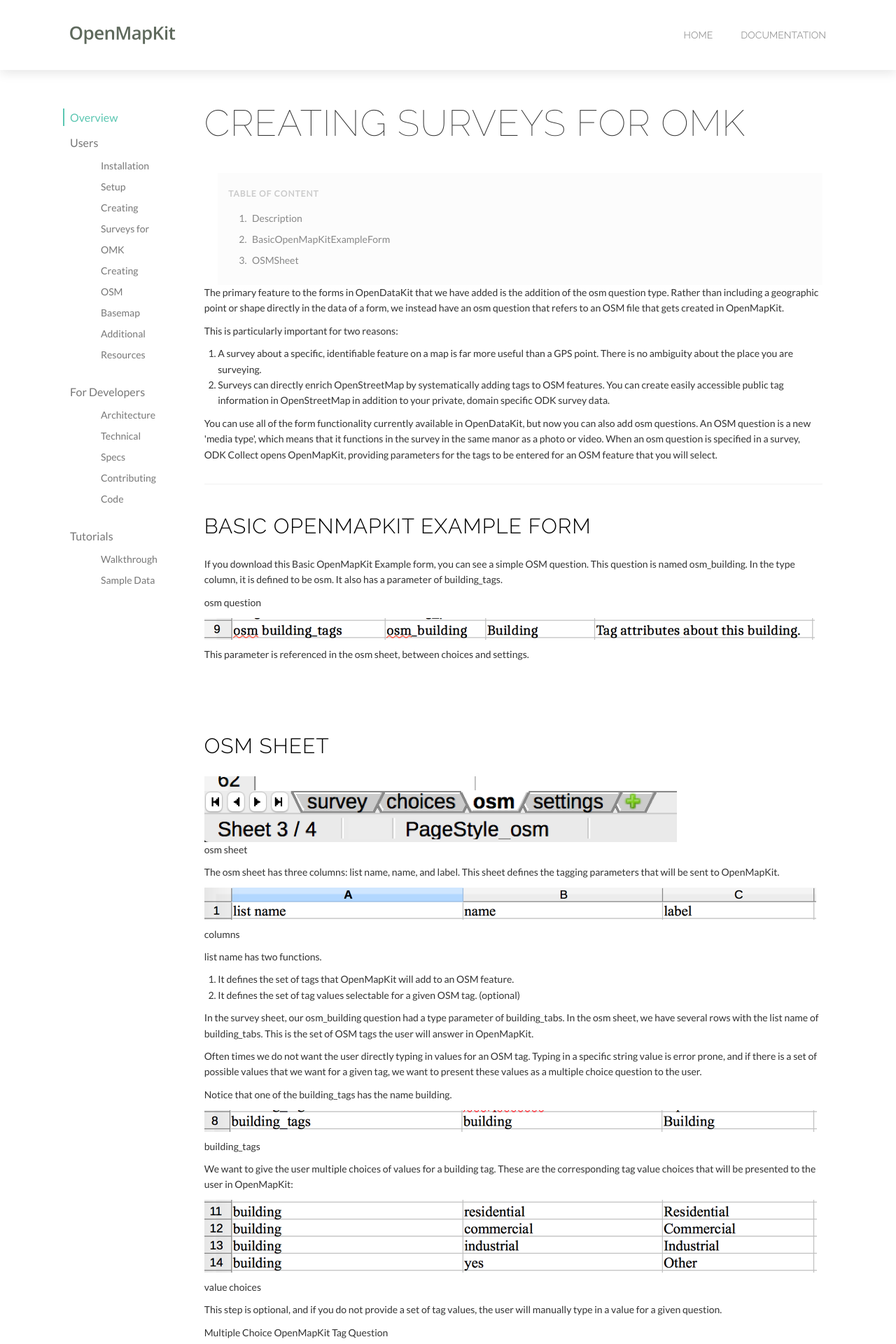
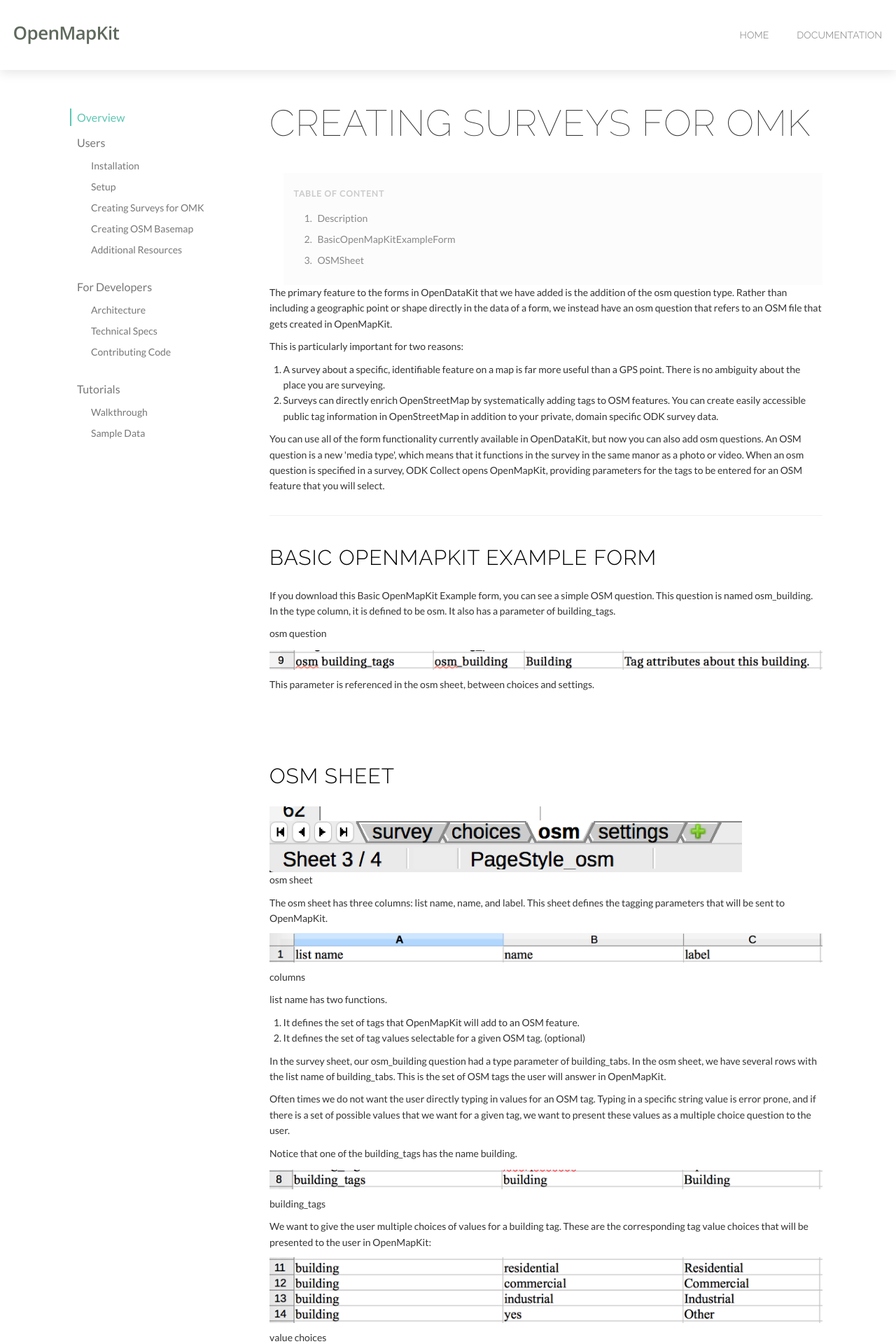
Before and after one commit to posm/OpenMapKitWebsite, a Jekyll site: the page built from docs_createomksurvey.html, in a window 1280 px wide. Shown: the top 1920 px of the page at 70% size. Built offline with Jekyll 4.4.1, drawn with Linux system fonts in a browser that asks for light colours.

Commit message:
docs sidebar clean up

```diff
--- a/_includes/docs-header.html
+++ b/_includes/docs-header.html
@@ -1,5 +1,5 @@
 <div class='contain-to-grid sticky fixed'>
-    <nav class='top-bar' data-options='sticky_on: large' data-topbar=''>
+    <nav class='top-bar docs-nav-width' data-options='sticky_on: large' data-topbar=''>
 
         <ul class='title-area'>
             <li class='name'>
--- a/_includes/docs-sidebar.html
+++ b/_includes/docs-sidebar.html
@@ -1,5 +1,5 @@
 <!-- Sidebar -->
-<aside class="col-lg-2 col-md-3 col-sm-3 sidebar sidebar-line">
+<aside class="col-lg-3 col-md-3 col-sm-3 sidebar sidebar-line">
 
     <ul class="sidenav sticky sidenav-margin">
         {% for item in site.data.docs-contents %}
--- a/css/custom.css
+++ b/css/custom.css
@@ -161,7 +161,7 @@
 }
 
 .sidenav-margin {
-    margin-left:25px;
+    margin-left:35px;
 }
 
 .hero2-text-position {
@@ -171,3 +171,13 @@
 .screenshot {
     height:600px;
 }
+
+@media (min-width: 960px) {
+    .docs-nav-width {
+        max-width: none !important;
+    }
+}
+
+ .sidenav ul {
+      padding-left: 0 !important
+ }
--- a/docs_createomksurvey.html
+++ b/docs_createomksurvey.html
@@ -12,7 +12,7 @@
 
         {% include docs-sidebar.html %}
 
-        <article class="col-lg-10 col-md-9 col-sm-9 main-content" role="main">
+        <article class="col-lg-9 col-md-9 col-sm-9 main-content" role="main">
 
             <header>
                 <h1>{{site.data.CreateSurveyforOMK.title}}</h1>
```
